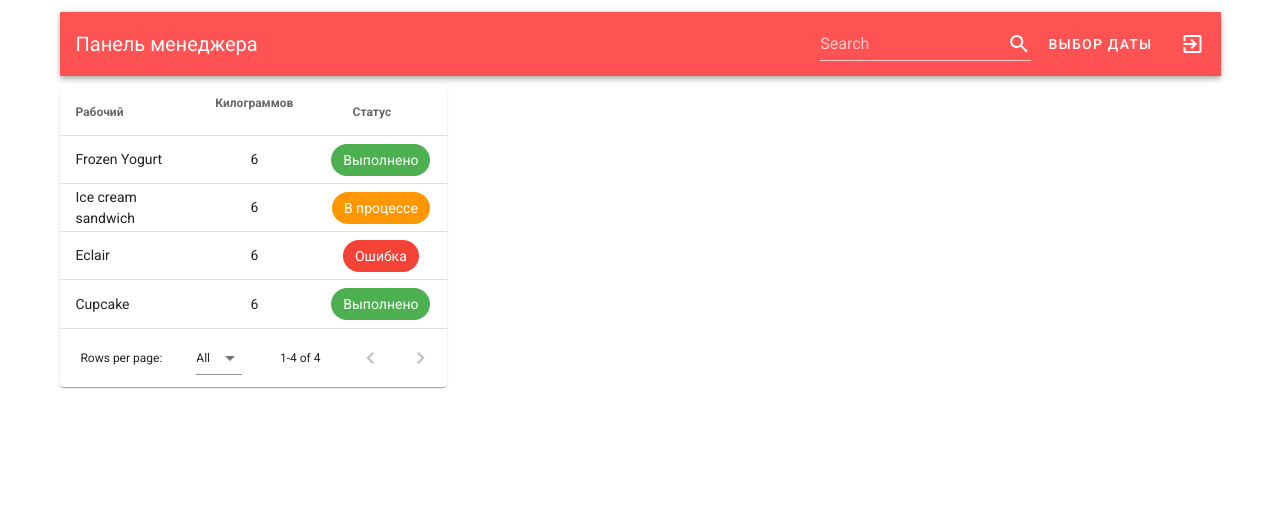
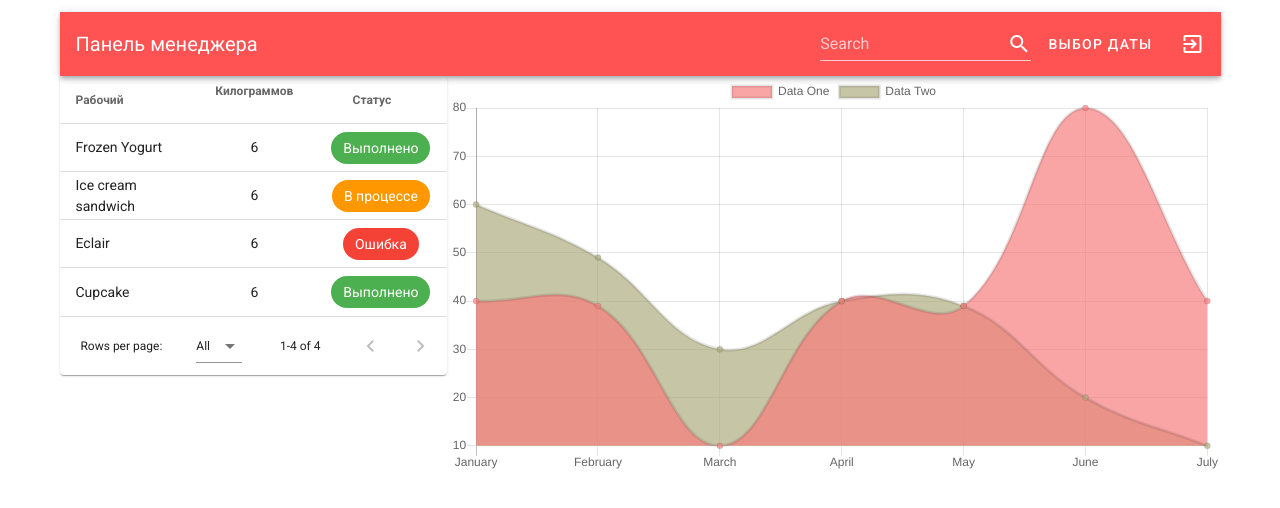
Before and after one commit to Dmitded/task_test, a Vue app in the folder frontend/: page / in a window 1280 px wide. Shown: the top 508 px of the page. Built offline with nearby package versions, Linux system fonts and the light colour scheme.

Commit message:
added a static line graph

```diff
--- a/frontend/package.json
+++ b/frontend/package.json
@@ -9,12 +9,14 @@
   },
   "dependencies": {
     "axios": "^0.19.0",
+    "chart.js": "^2.9.1",
     "core-js": "^3.1.2",
     "v-click-outside": "^2.1.4",
     "v-scroll-lock": "^1.0.1",
     "v-validate": "^0.1.4",
     "vee-validate": "^2.2.15",
     "vue": "^2.6.10",
+    "vue-chartjs": "^3.5.0",
     "vue-lazyload": "^1.3.3",
     "vue-router": "^3.0.6",
     "vuetify": "^2.1.0",
--- a/frontend/src/main.js
+++ b/frontend/src/main.js
@@ -4,8 +4,30 @@ import router from './router/index'
 import store from './store/index'
 import vuetify from './plugins/vuetify'
 import VeeValidate from 'vee-validate'
+import { Line } from 'vue-chartjs'
 
 Vue.config.productionTip = false
+
+Vue.component('line-chart', {
+  extends: Line,
+  mounted () {
+    this.renderChart({
+      labels: ['January', 'February', 'March', 'April', 'May', 'June', 'July'],
+      datasets: [
+        {
+          label: 'Data One',
+          backgroundColor: '#f87979aa',
+          data: [40, 39, 10, 40, 39, 80, 40]
+        },
+        {
+          label: 'Data Two',
+          backgroundColor: '#aaa979aa',
+          data: [60, 49, 30, 40, 39, 20, 10]
+        }
+      ]
+    }, { responsive: true, maintainAspectRatio: false })
+  }
+})
 
 Vue.use(
   VeeValidate,
--- a/frontend/src/views/Home.vue
+++ b/frontend/src/views/Home.vue
@@ -69,7 +69,7 @@
           <v-icon>mdi-exit-to-app</v-icon>
         </v-btn>
       </v-toolbar>
-
+      <v-layout row mx-auto>
         <v-flex lg4>
           <v-data-table
             :headers="headers"
@@ -86,6 +86,14 @@
           </template>
           </v-data-table>
         </v-flex>
+        <v-flex lg8>
+          <div class="Chart__list">
+            <div class="Chart">
+              <line-chart></line-chart>
+            </div>
+          </div>
+        </v-flex>
+      </v-layout>
     </v-container>
   </v-content>
 </template>
@@ -110,6 +118,8 @@ export default {
         },
         { text: 'Килограммов', align: 'center', value: 'payload' },
         { text: 'Статус', align: 'center', value: 'status' }
+      ],
+      component: [
       ],
       desserts: [
         {
```
Also changed, not shown: 1 other file (tests, documents, lock files or other folders). Lines whose indentation alone changed are shown as unchanged.
